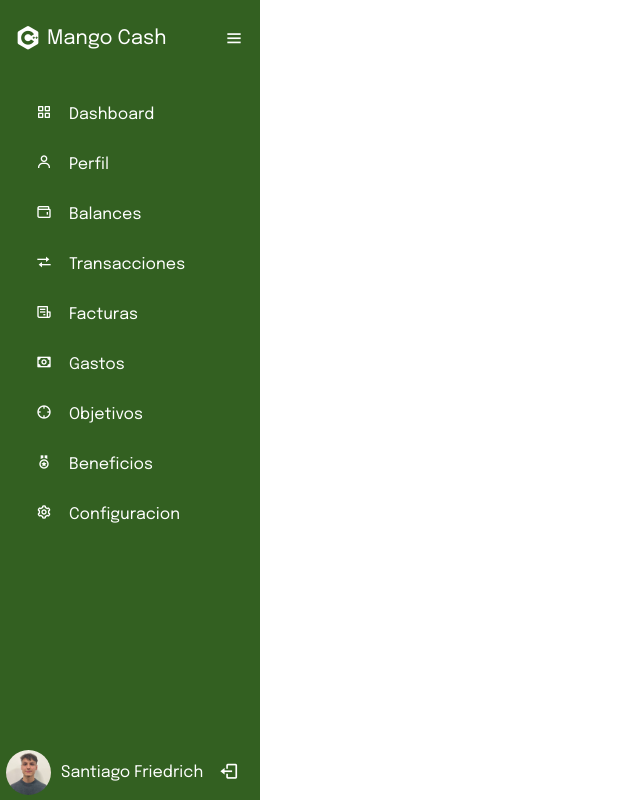
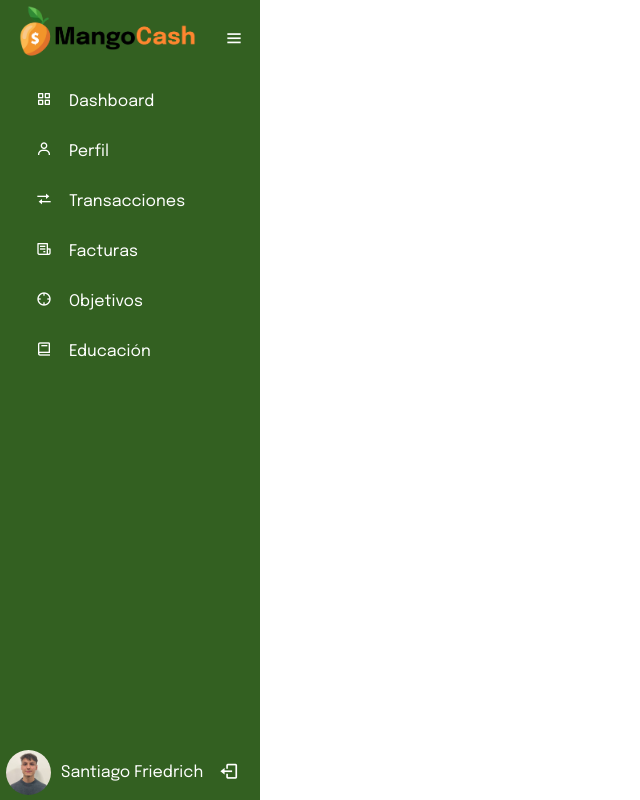
Before and after one commit to santiclfriedrich/Mango-Cash, a React (Vite) app: page /app in a window 1280 px wide. Shown: the whole page, without its empty margins (0-640 px from the left). Built offline with nearby package versions, Linux system fonts and the light colour scheme.

Commit message:
mini changes nav

```diff
--- a/src/components/app/SideNav/SideNav.css
+++ b/src/components/app/SideNav/SideNav.css
@@ -9,21 +9,13 @@
 }
 
 .sidebar .logo_content .logo{
-    color: #fff;
     display: flex;
-    height: 4em;
-    width: 100%;
+    height: 3.2em;
     align-items: center;
 }
 
-.logo_content .logo i{
-    font-size: 28px;
-    margin-right: 5px;
-}
-
-.logo_content .logo .logo_name{
-    font-size: 20px;
-    font-weight: 400;
+.logo_content .logo .logo-sidebar{
+    width: 80%;
 }
 
 .sidebar #btn{
--- a/src/components/app/SideNav/SideNav.jsx
+++ b/src/components/app/SideNav/SideNav.jsx
@@ -1,6 +1,7 @@
 import './SideNav.css'
 import React from 'react'
 import userImage from '../../../assets/profile_photos/Santiago_Friedrich.jpeg'
+import logoname from '../../../assets/logo-nombre.png'
 import { Link } from 'react-router-dom'
 
 
@@ -11,8 +12,7 @@ function SideNav() {
 
         <div class="logo_content">
             <div class="logo">
-                <i class='bx bxl-c-plus-plus'></i>
-                <div class="logo_name">Mango Cash</div>
+                <img className='logo-sidebar' src={logoname} alt="logo" />
             </div>
             <i class='bx bx-menu' id="btn"></i>
         </div>
@@ -20,7 +20,7 @@ function SideNav() {
         <ul class="nav_list">
             <li>
                 <Link to={"/app/dashboard"}>
-                    <i class='bx bx-grid-alt' ></i>
+                    <i class='bx bx-grid-alt'></i>
                     <span class="links_name">Dashboard</span>
                 </Link>
                  {/* <span class="tooltip">Dashboard</span>  */}
@@ -29,13 +29,6 @@ function SideNav() {
                 <Link to={"/app/profile"}>
                     <i class='bx bx-user'></i>
                     <span class="links_name">Perfil</span>
-                </Link>
-                 {/* <span class="tooltip">Dashboard</span>  */}
-            </li>
-            <li>
-                <Link to={"/app/balances"}>
-                    <i class='bx bx-wallet'></i>
-                    <span class="links_name">Balances</span>
                 </Link>
                  {/* <span class="tooltip">Dashboard</span>  */}
             </li>
@@ -55,29 +48,15 @@ function SideNav() {
             </li>
             <li>
                 <a href="#">
-                    <i class='bx bx-money'></i>
-                    <span class="links_name">Gastos</span>
+                    <i class='bx bx-crosshair'></i>
+                    <span class="links_name">Objetivos</span>
                 </a>
                  {/* <span class="tooltip">Dashboard</span>  */}
             </li>
             <li>
                 <a href="#">
-                    <i class='bx bx-crosshair'></i>
-                    <span class="links_name">Objetivos</span>
-                </a>
-                 {/* <span class="tooltip">Dashboard</span>  */}
-            </li>
-             <li>
-                <a href="#">
-                    <i class='bx bx-medal'></i>
-                    <span class="links_name">Beneficios</span>
-                </a>
-                 {/* <span class="tooltip">Dashboard</span>  */}
-            </li>
-            <li>
-                <a href="#">
-                    <i class='bx bx-cog'></i>
-                    <span class="links_name">Configuracion</span>
+                    <i class='bx bx-book'></i>
+                    <span class="links_name">Educación</span>
                 </a>
                  {/* <span class="tooltip">Dashboard</span>  */}
             </li>
```
